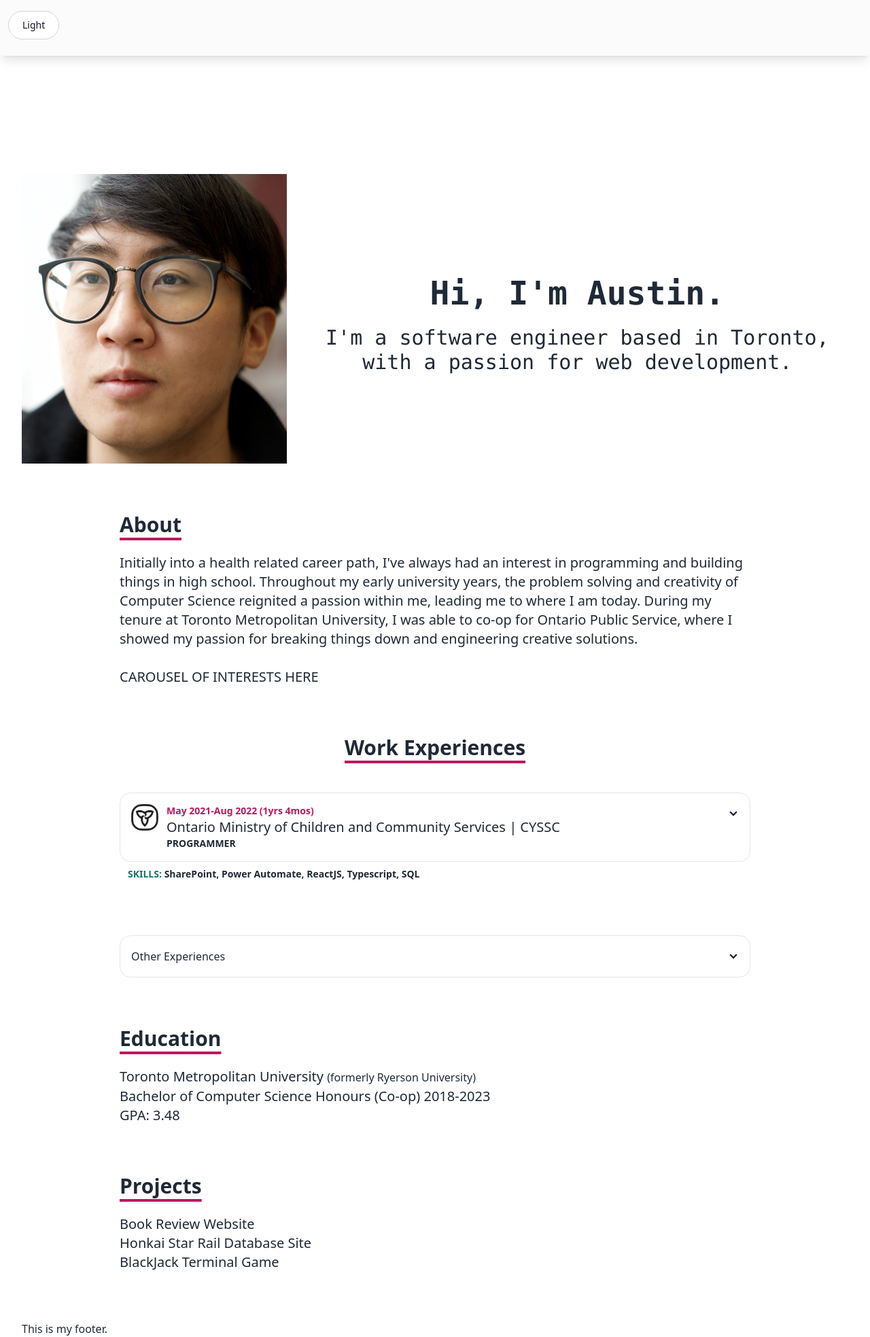
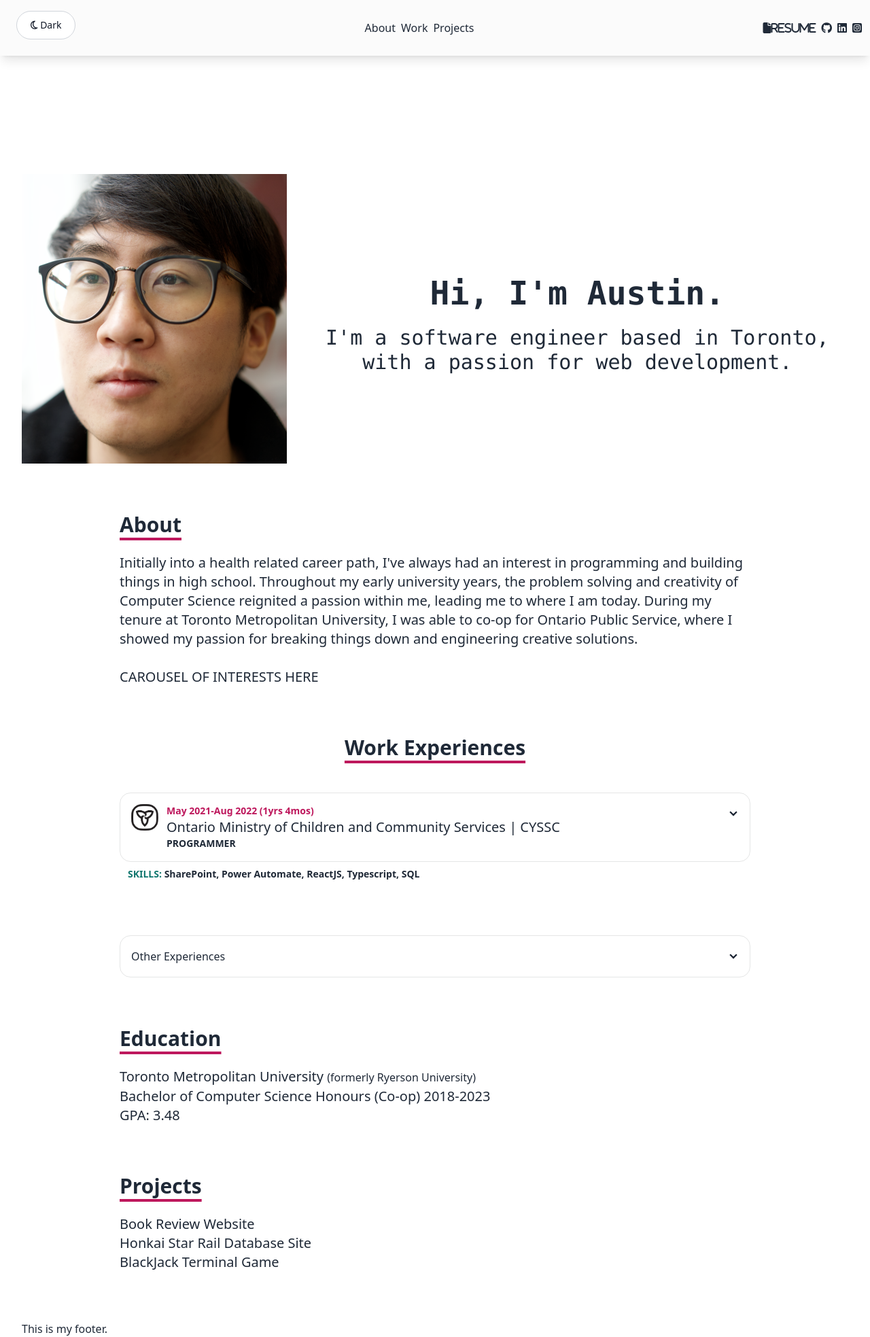
Before and after one commit to auschanh/personal-site, a PHP site: page / in a window 1280 px wide. Shown: the whole page at 68% size. Run offline with PHP 8.4, Linux system fonts and the light colour scheme.

Commit message:
added navbar

```diff
--- a/index.html
+++ b/index.html
@@ -9,11 +9,44 @@
     href="https://fonts.googleapis.com/css2?family=Poppins:wght@400;500&display=swap"
     rel="stylesheet"
   />
+  <link rel="stylesheet" href="https://cdnjs.cloudflare.com/ajax/libs/font-awesome/6.5.1/css/all.min.css" integrity="sha512-DTOQO9RWCH3ppGqcWaEA1BIZOC6xxalwEsw9c2QQeAIftl+Vegovlnee1c9QX4TctnWMn13TZye+giMm8e2LwA==" crossorigin="anonymous" referrerpolicy="no-referrer" />
     <!-- <script src="https://cdn.tailwindcss.com"></script> -->
 </head>
 <body>
-    <nav class="fixed top-0 flex w-full flex-wrap items-center justify-between bg-[#FBFBFB] py-2 shadow-lg focus:text-neutral-700 lg:py-4">
-        <button type="button" class="text-gray-900 ml-3 rounded-full bg-white border border-gray-300 focus:outline-none hover:bg-gray-100 focus:ring-4 focus:ring-gray-200 font-medium text-sm px-5 py-2.5 me-2 mb-2 dark:bg-gray-800 dark:text-white dark:border-gray-600 dark:hover:bg-gray-700 dark:hover:border-gray-600 dark:focus:ring-gray-700">Light</button>
+    <nav class="z-10 fixed top-0 flex w-full flex-wrap items-center justify-between bg-[#FBFBFB] py-2 shadow-lg focus:text-neutral-700 lg:py-4 lg:flex-wrap lg:justify-start">
+        <div class="flex w-full flex-wrap items-center justify-between px-3 my-0">
+
+            <button type="button" class="text-gray-900 ml-3 rounded-full bg-white border border-gray-300 focus:outline-none hover:bg-gray-100 focus:ring-4 focus:ring-gray-200 font-medium text-sm px-5 py-2.5 me-2 mb-2 dark:bg-gray-800 dark:text-white dark:border-gray-600 dark:hover:bg-gray-700 dark:hover:border-gray-600 dark:focus:ring-gray-700"><i class="fa-regular fa-moon"></i>  Dark</button>
+        <div class="middle-nav items-center justify-between">
+            <ul class="list-style-none flex flex-col pl-0 lg:flex-row">
+                <li class="mb-4 lg:mb-0 lg:pr-2">
+                    <a>About</a>
+                </li>
+                <li class="mb-4 lg:mb-0 lg:pr-2">
+                    <a>Work</a>
+                </li>
+                <li class="mb-4 lg:mb-0 lg:pr-2">
+                    Projects
+                </li>
+            </ul>
+        </div>
+        <div class="right-nav items-center justify-between">
+            <ul class="list-style-none flex flex-col pl-0 lg:flex-row">
+                <li class="mb-4 lg:mb-0 lg:pr-2">
+                    <i class="fa-solid fa-file">RESUME</i>
+                </li>
+                <li class="mb-4 lg:mb-0 lg:pr-2">
+                    <i class="fa-brands fa-github"></i>
+                </li>
+                <li class="mb-4 lg:mb-0 lg:pr-2">
+                    <i class="fa-brands fa-linkedin"></i>
+                </li>
+                <li><i class="fa-brands fa-square-instagram"></i>
+                </li>
+            </ul>
+        </div>
+        </div>
+
     </nav>
 
     <div class="container grid grid-flow-row justify-center mt-64 max-md:max-w-full">
@@ -103,7 +136,7 @@
                         </p>
                     </div>
                 </div>
-                </div>
+            </div>
         <br>
         <br>
         <br>
--- a/src/input.css
+++ b/src/input.css
@@ -4,6 +4,9 @@
 
 /* Custom CSS */
 
+body {
+  font-family: system-ui, -apple-system, BlinkMacSystemFont, 'Segoe UI', Roboto, Oxygen, Ubuntu, Cantarell, 'Open Sans', 'Helvetica Neue', sans-serif;
+}
 h1 {
   @apply decoration-pink-700 underline decoration-4 underline-offset-8;
   @apply text-3xl font-bold;
--- a/style.css
+++ b/style.css
@@ -1349,10 +1349,38 @@ details.collapse summary::-webkit-details-marker {
   top: 0px;
 }
 
+.z-10 {
+  z-index: 10;
+}
+
 .row-span-1 {
   grid-row: span 1 / span 1;
 }
 
+.m-0 {
+  margin: 0px;
+}
+
+.mx-10 {
+  margin-left: 2.5rem;
+  margin-right: 2.5rem;
+}
+
+.mx-96 {
+  margin-left: 24rem;
+  margin-right: 24rem;
+}
+
+.mx-auto {
+  margin-left: auto;
+  margin-right: auto;
+}
+
+.my-0 {
+  margin-top: 0px;
+  margin-bottom: 0px;
+}
+
 .mb-2 {
   margin-bottom: 0.5rem;
 }
@@ -1385,6 +1413,22 @@ details.collapse summary::-webkit-details-marker {
   margin-top: 16rem;
 }
 
+.mr-auto {
+  margin-right: auto;
+}
+
+.mb-4 {
+  margin-bottom: 1rem;
+}
+
+.block {
+  display: block;
+}
+
+.inline-block {
+  display: inline-block;
+}
+
 .flex {
   display: flex;
 }
@@ -1401,6 +1445,10 @@ details.collapse summary::-webkit-details-marker {
   width: 100%;
 }
 
+.flex-1 {
+  flex: 1 1 0%;
+}
+
 .basis-1\/3 {
   flex-basis: 33.333333%;
 }
@@ -1421,6 +1469,10 @@ details.collapse summary::-webkit-details-marker {
   flex-direction: row;
 }
 
+.flex-col {
+  flex-direction: column;
+}
+
 .flex-wrap {
   flex-wrap: wrap;
 }
@@ -1443,10 +1495,6 @@ details.collapse summary::-webkit-details-marker {
 
 .justify-items-center {
   justify-items: center;
-}
-
-.rounded-2xl {
-  border-radius: 1rem;
 }
 
 .rounded-full {
@@ -1492,12 +1540,13 @@ details.collapse summary::-webkit-details-marker {
   padding-bottom: 0.625rem;
 }
 
-.pl-2 {
-  padding-left: 0.5rem;
-}
-
-.pt-2 {
-  padding-top: 0.5rem;
+.px-3 {
+  padding-left: 0.75rem;
+  padding-right: 0.75rem;
+}
+
+.pl-0 {
+  padding-left: 0px;
 }
 
 .text-center {
@@ -1571,6 +1620,10 @@ details.collapse summary::-webkit-details-marker {
 }
 
 /* Custom CSS */
+
+body {
+  font-family: system-ui, -apple-system, BlinkMacSystemFont, 'Segoe UI', Roboto, Oxygen, Ubuntu, Cantarell, 'Open Sans', 'Helvetica Neue', sans-serif;
+}
 
 h1 {
   text-decoration-line: underline;
@@ -1663,15 +1716,39 @@ h2 {
 }
 
 @media (min-width: 768px) {
+  .md\:order-1 {
+    order: 1;
+  }
+
   .md\:w-10 {
     width: 2.5rem;
   }
 }
 
 @media (min-width: 1024px) {
+  .lg\:mb-0 {
+    margin-bottom: 0px;
+  }
+
+  .lg\:flex-row {
+    flex-direction: row;
+  }
+
+  .lg\:flex-wrap {
+    flex-wrap: wrap;
+  }
+
+  .lg\:justify-start {
+    justify-content: flex-start;
+  }
+
   .lg\:py-4 {
     padding-top: 1rem;
     padding-bottom: 1rem;
+  }
+
+  .lg\:pr-2 {
+    padding-right: 0.5rem;
   }
 }
 
```
